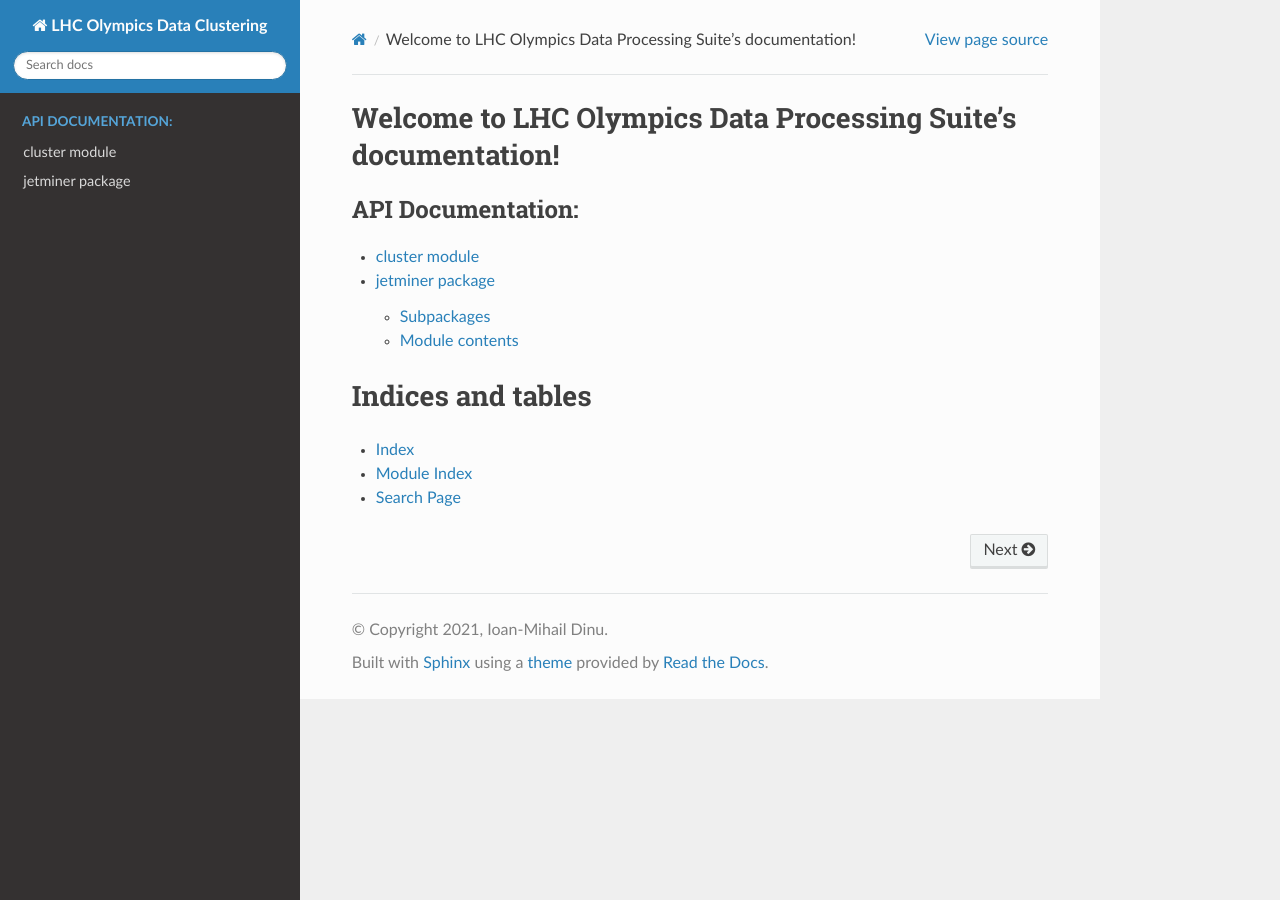
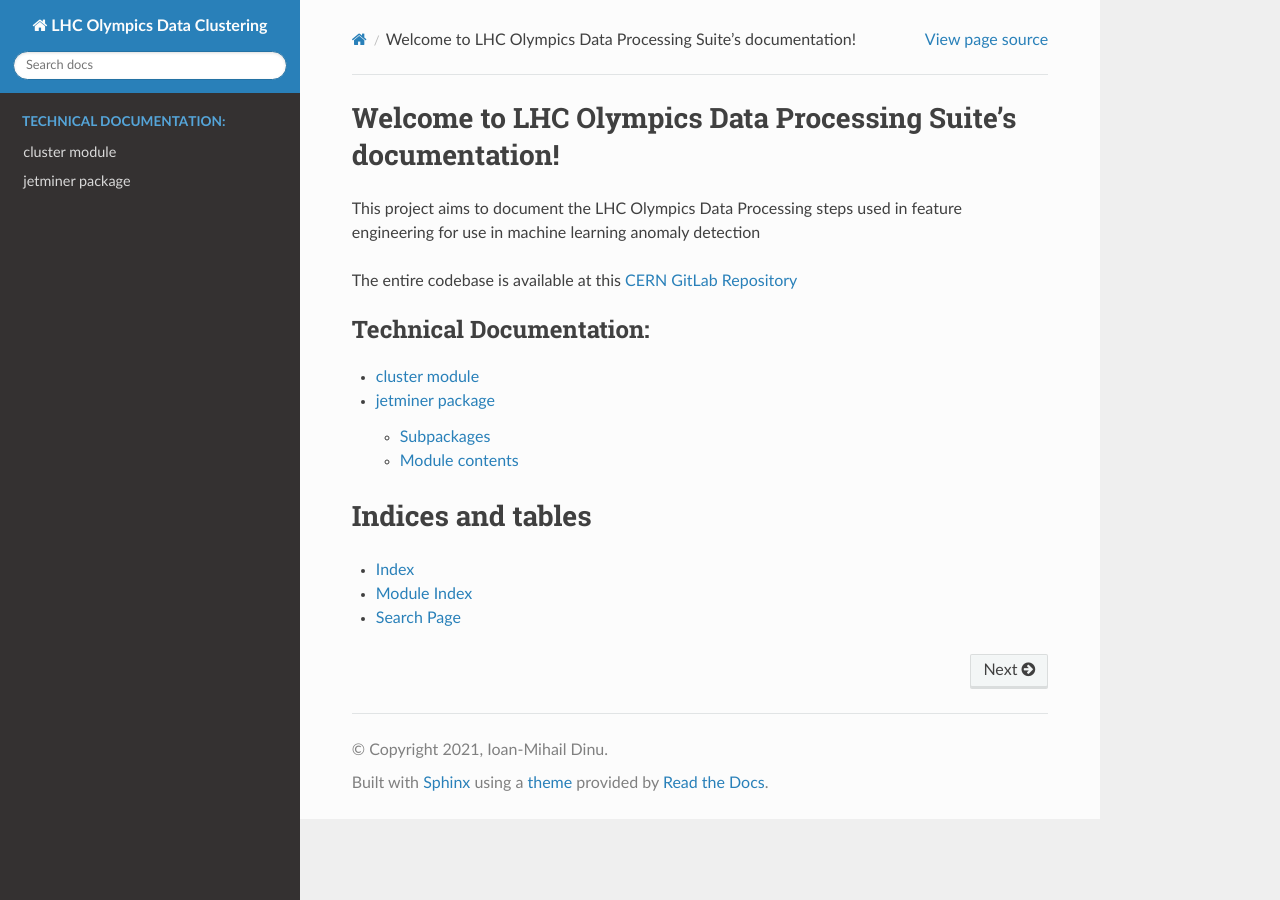
Before and after one commit to imdinu/clustering-lhco, a Sphinx documentation site: the page built from docs/source/index.rst, in a window 1280 px wide. Built offline with Sphinx 7.4.7 and the Read the Docs theme 2.0.0, drawn with Linux system fonts in a browser that asks for light colours.

Commit message:
Updated requirements in order to fix pipeline

```diff
--- a/docs/source/index.rst
+++ b/docs/source/index.rst
@@ -1,5 +1,11 @@
 Welcome to LHC Olympics Data Processing Suite's documentation!
 ==============================================================
+
+This project aims to document the LHC Olympics Data Processing steps
+used in feature engineering for use in machine learning anomaly detection
+
+The entire codebase is available at this
+`CERN GitLab Repository <https://gitlab.cern.ch/idinu/clustering-lhco>`_
 
 .. toctree::
    :maxdepth: 1
@@ -9,7 +15,7 @@ Welcome to LHC Olympics Data Processing Suite's documentation!
 
 .. toctree::
    :maxdepth: 2
-   :caption: API Documentation:
+   :caption: Technical Documentation:
 
    cluster
    jetminer
--- a/requirements.txt
+++ b/requirements.txt
@@ -9,3 +9,4 @@ myst_parser==0.15.1
 coverage==5.5
 unittest-xml-reporting==3.0.4
 sphinx-rtd-theme==0.5.2
+tables==3.6.1
```
Also changed, not shown: cluster.py (+3 -73 lines).
